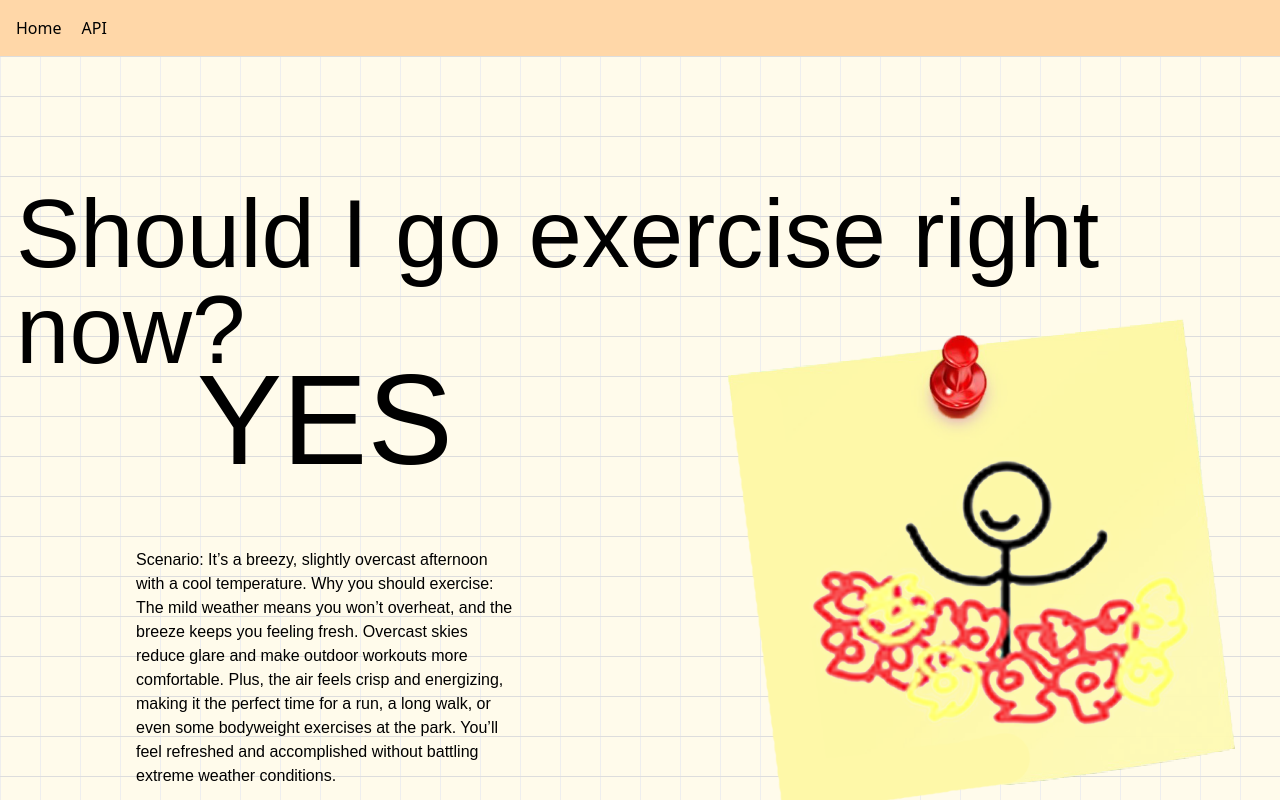
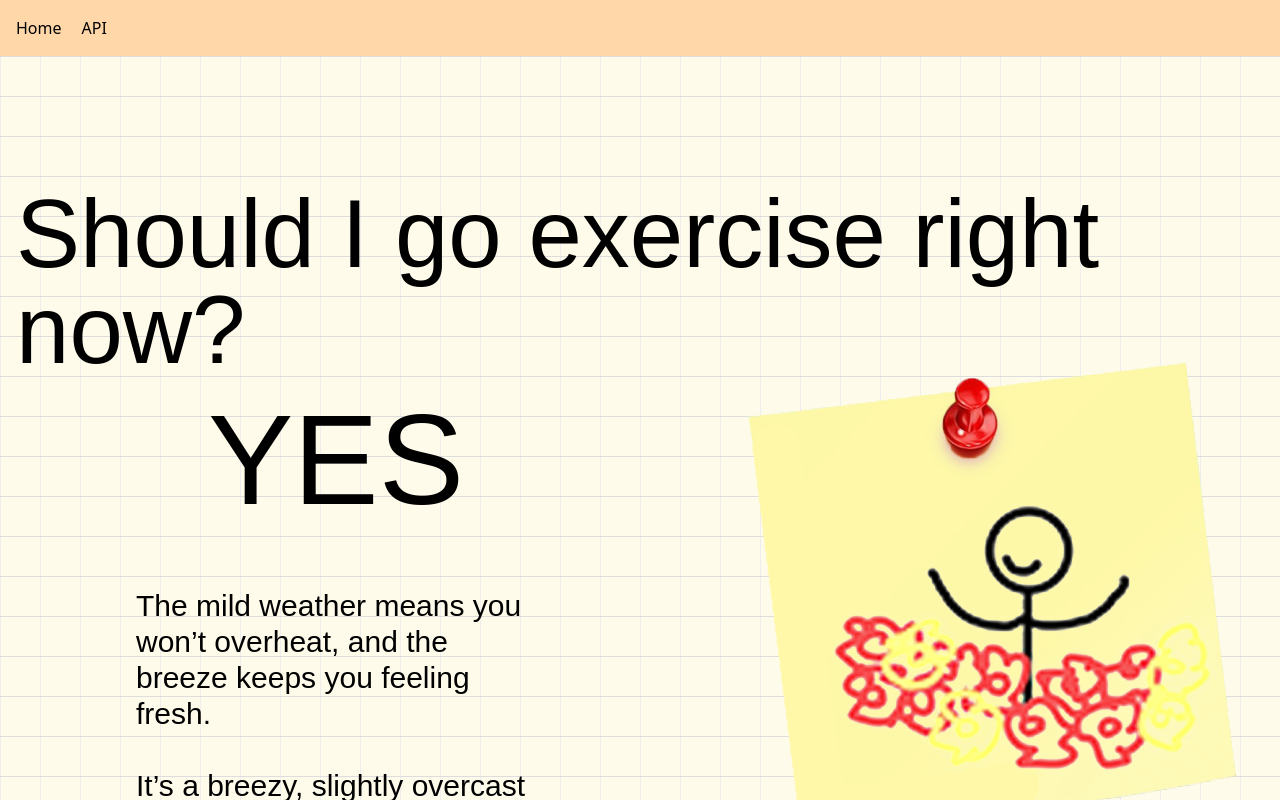
Before and after one commit to jee-gamer/should-I-go-exercise-today, a Next.js app: page / in a window 1280 px wide. Shown: the top 800 px of the page. Built offline with nearby package versions, Linux system fonts and the light colour scheme; a web font is replaced by a local one.

Commit message:
Change font and edit description

```diff
--- a/app/page.js
+++ b/app/page.js
@@ -5,6 +5,7 @@ import localFont from 'next/font/local'
 
 const CaveatBrush_font = localFont({src: './fonts/CaveatBrush-Regular.ttf'})
 const PM_font = localFont({src: './fonts/PermanentMarker-Regular.ttf'})
+const WinkySans_font = localFont({src: './fonts/WinkySans-VariableFont_wght.ttf'})
 
 export default function Home() {
   return (
@@ -14,17 +15,15 @@ export default function Home() {
 
         <div id="main" className="flex flex-row items-center justify-center gap-16 mt-20">
 
-            <div id="recommendation" className="flex flex-col items-center justify-center gap-16 m-30 text-black">
-                <div id="yesno" className={`flex flex-col items-center justify-center gap-16 text-9xl ${PM_font.className}`}>
+            <div id="recommendation" className="flex flex-col items-center justify-items-start gap-16 m-30 min-w-[400px] min-h-[500px] max-h-[500px] text-black">
+                <div id="yesno" className={`flex flex-col gap-16 text-9xl mt-10 ${PM_font.className}`}>
                     YES
                 </div>
-                <div id="general" className="flex flex-col items-center justify-center gap-16 max-w-100">
-                    Scenario: It’s a breezy, slightly overcast afternoon with a cool temperature.
-
-                    Why you should exercise: The mild weather means you won’t overheat, and the breeze keeps you feeling fresh.
-                    Overcast skies reduce glare and make outdoor workouts more comfortable.
-                    Plus, the air feels crisp and energizing, making it the perfect time for a run, a long walk,
-                    or even some bodyweight exercises at the park. You’ll feel refreshed and accomplished without battling extreme weather conditions.
+                <div id="general" className={`flex flex-col items-center justify-center gap-16 max-w-100 text-3xl ${WinkySans_font.className}`}>
+                    The mild weather means you won’t overheat, and the breeze keeps you feeling fresh.
+                    <br/>
+                    <br/>
+                    It’s a breezy, slightly overcast afternoon with a cool temperature.
                 </div>
             </div>
 
```
